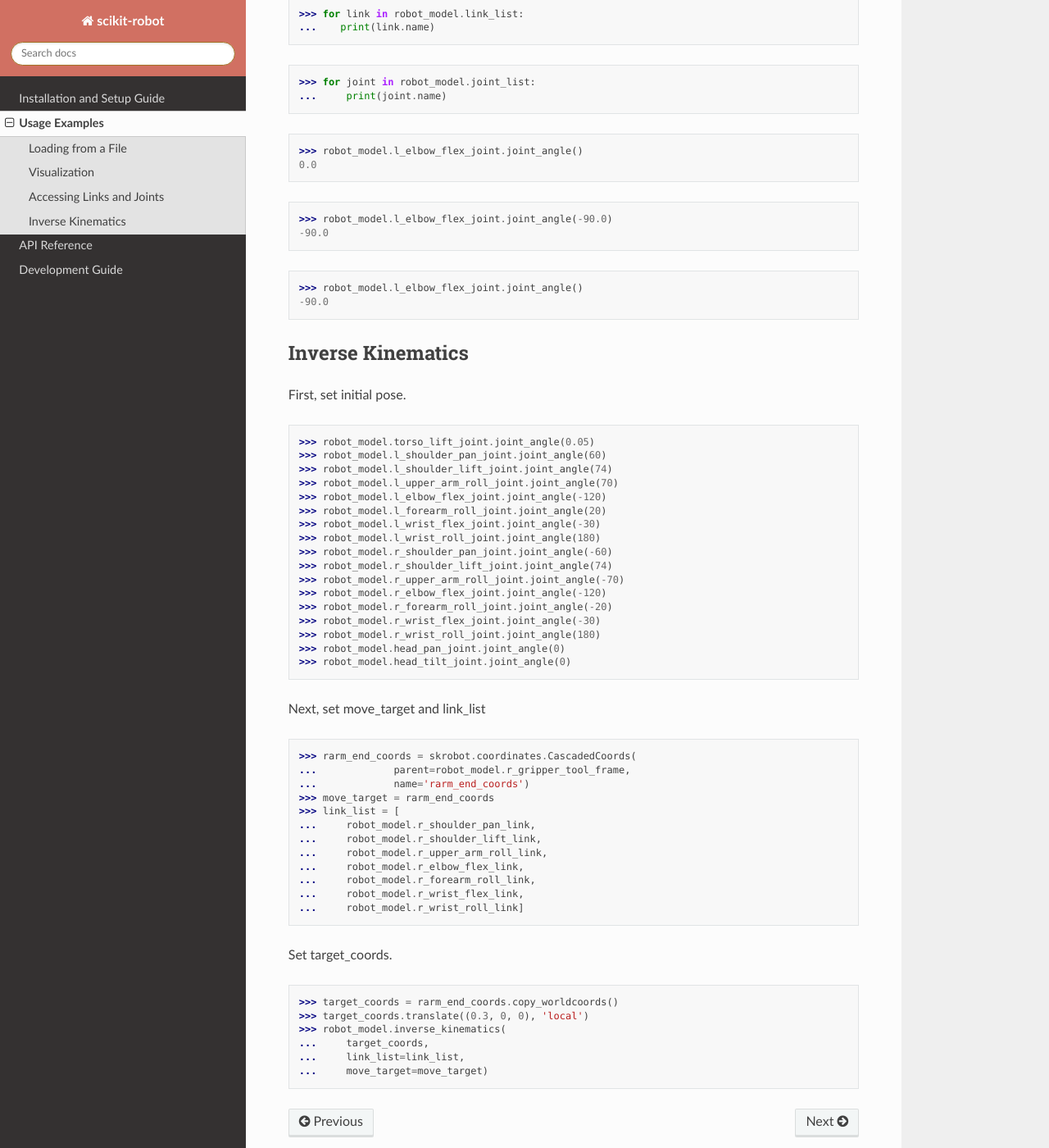
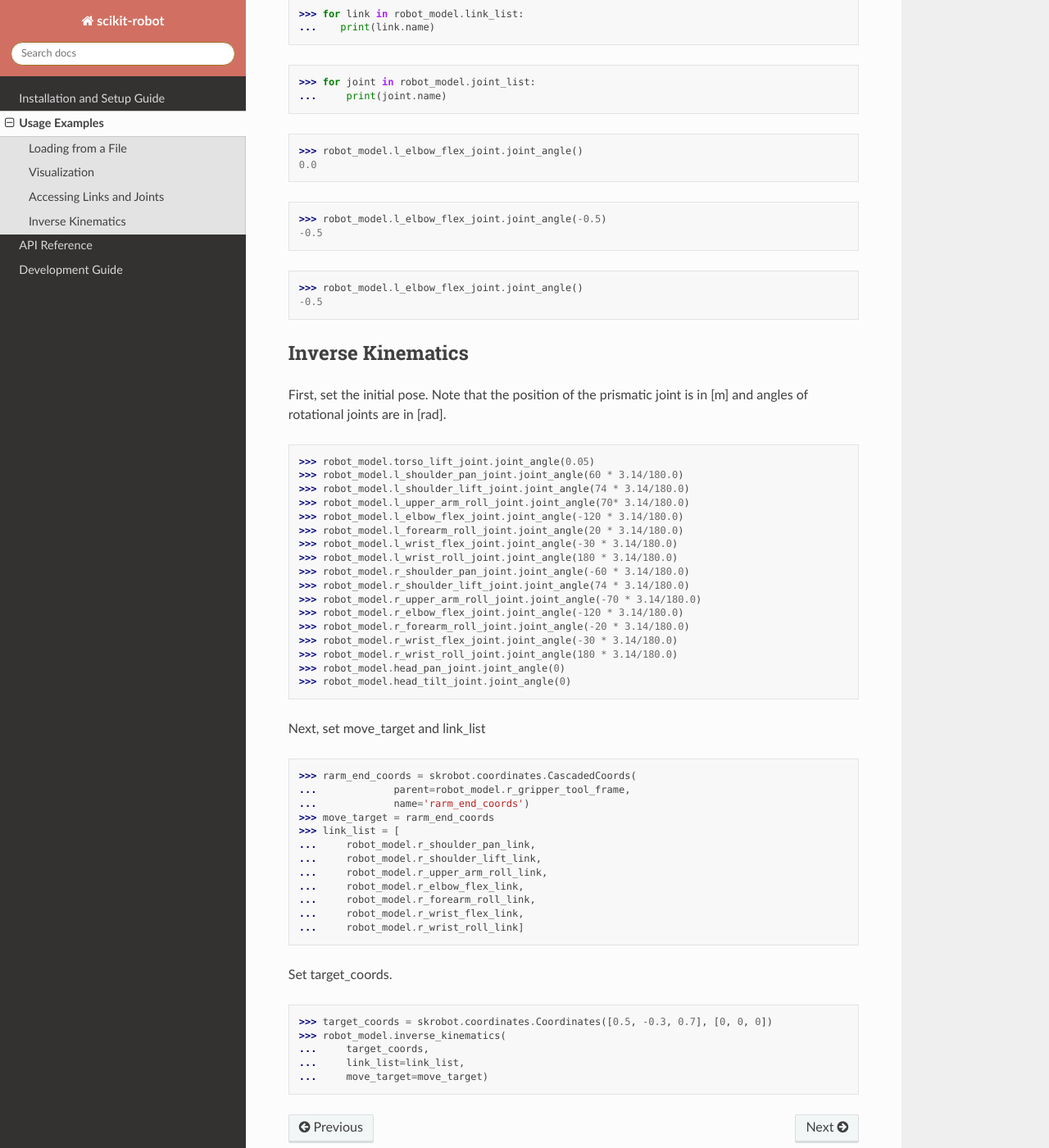
Before and after one commit to iory/scikit-robot, a Sphinx documentation site: the page built from docs/source/examples/index.rst, in a window 1280 px wide and 1400 px high, scrolled down 825 px. Shown: the whole window at 82% size. Built offline with Sphinx 7.4.7 and the Read the Docs theme 2.0.0, drawn with Linux system fonts in a browser that asks for light colours.

Commit message:
Fixed doc. deg -> rad (#150)
* Fixed doc. deg -> rad

* fix typo

```diff
--- a/docs/source/examples/index.rst
+++ b/docs/source/examples/index.rst
@@ -44,32 +44,32 @@
 >>> robot_model.l_elbow_flex_joint.joint_angle()
 0.0
 
->>> robot_model.l_elbow_flex_joint.joint_angle(-90.0)
--90.0
+>>> robot_model.l_elbow_flex_joint.joint_angle(-0.5)
+-0.5
 
 >>> robot_model.l_elbow_flex_joint.joint_angle()
--90.0
+-0.5
 
 Inverse Kinematics
 ------------------
 
-First, set initial pose.
+First, set the initial pose. Note that the position of the prismatic joint is in [m] and angles of rotational joints are in [rad].
 
 >>> robot_model.torso_lift_joint.joint_angle(0.05)
->>> robot_model.l_shoulder_pan_joint.joint_angle(60)
->>> robot_model.l_shoulder_lift_joint.joint_angle(74)
->>> robot_model.l_upper_arm_roll_joint.joint_angle(70)
->>> robot_model.l_elbow_flex_joint.joint_angle(-120)
->>> robot_model.l_forearm_roll_joint.joint_angle(20)
->>> robot_model.l_wrist_flex_joint.joint_angle(-30)
->>> robot_model.l_wrist_roll_joint.joint_angle(180)
->>> robot_model.r_shoulder_pan_joint.joint_angle(-60)
->>> robot_model.r_shoulder_lift_joint.joint_angle(74)
->>> robot_model.r_upper_arm_roll_joint.joint_angle(-70)
->>> robot_model.r_elbow_flex_joint.joint_angle(-120)
->>> robot_model.r_forearm_roll_joint.joint_angle(-20)
->>> robot_model.r_wrist_flex_joint.joint_angle(-30)
->>> robot_model.r_wrist_roll_joint.joint_angle(180)
+>>> robot_model.l_shoulder_pan_joint.joint_angle(60 * 3.14/180.0)
+>>> robot_model.l_shoulder_lift_joint.joint_angle(74 * 3.14/180.0)
+>>> robot_model.l_upper_arm_roll_joint.joint_angle(70* 3.14/180.0)
+>>> robot_model.l_elbow_flex_joint.joint_angle(-120 * 3.14/180.0)
+>>> robot_model.l_forearm_roll_joint.joint_angle(20 * 3.14/180.0)
+>>> robot_model.l_wrist_flex_joint.joint_angle(-30 * 3.14/180.0)
+>>> robot_model.l_wrist_roll_joint.joint_angle(180 * 3.14/180.0)
+>>> robot_model.r_shoulder_pan_joint.joint_angle(-60 * 3.14/180.0)
+>>> robot_model.r_shoulder_lift_joint.joint_angle(74 * 3.14/180.0)
+>>> robot_model.r_upper_arm_roll_joint.joint_angle(-70 * 3.14/180.0)
+>>> robot_model.r_elbow_flex_joint.joint_angle(-120 * 3.14/180.0)
+>>> robot_model.r_forearm_roll_joint.joint_angle(-20 * 3.14/180.0)
+>>> robot_model.r_wrist_flex_joint.joint_angle(-30 * 3.14/180.0)
+>>> robot_model.r_wrist_roll_joint.joint_angle(180 * 3.14/180.0)
 >>> robot_model.head_pan_joint.joint_angle(0)
 >>> robot_model.head_tilt_joint.joint_angle(0)
 
@@ -90,8 +90,7 @@
 
 Set target_coords.
 
->>> target_coords = rarm_end_coords.copy_worldcoords()
->>> target_coords.translate((0.3, 0, 0), 'local')
+>>> target_coords = skrobot.coordinates.Coordinates([0.5, -0.3, 0.7], [0, 0, 0])
 >>> robot_model.inverse_kinematics(
 ...     target_coords,
 ...     link_list=link_list,
```
